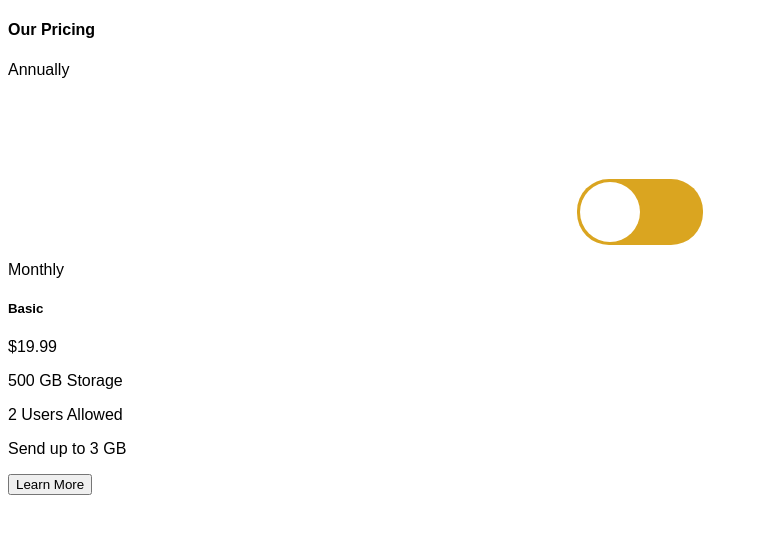
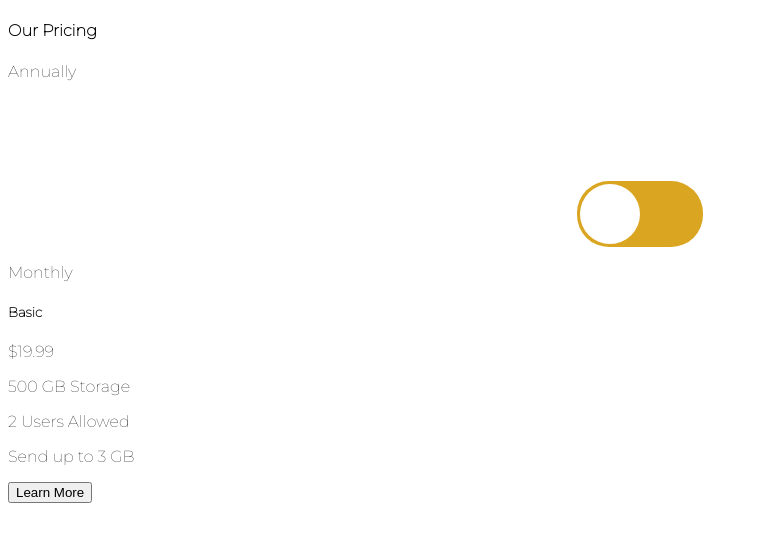
Before and after one commit to david-okolo/toggle, a plain HTML site: page index.html in a window 1280 px wide. Shown: the whole page, without its empty margins (0-758 px from the left). Drawn offline with Linux system fonts and the light colour scheme.

Commit message:
add font

```diff
--- a/index.html
+++ b/index.html
@@ -3,7 +3,7 @@
 <head>
   <meta charset="UTF-8">
   <meta name="viewport" content="width=device-width, initial-scale=1.0">
-  <link href="https://fonts.googleapis.com/css?family=Montserrat&display=swap" rel="preload" rel="stylesheet">
+  <link href="https://fonts.googleapis.com/css2?family=Montserrat:wght@100&display=swap" rel="stylesheet">
   <title>Document</title>
   <style>
     body {
```
